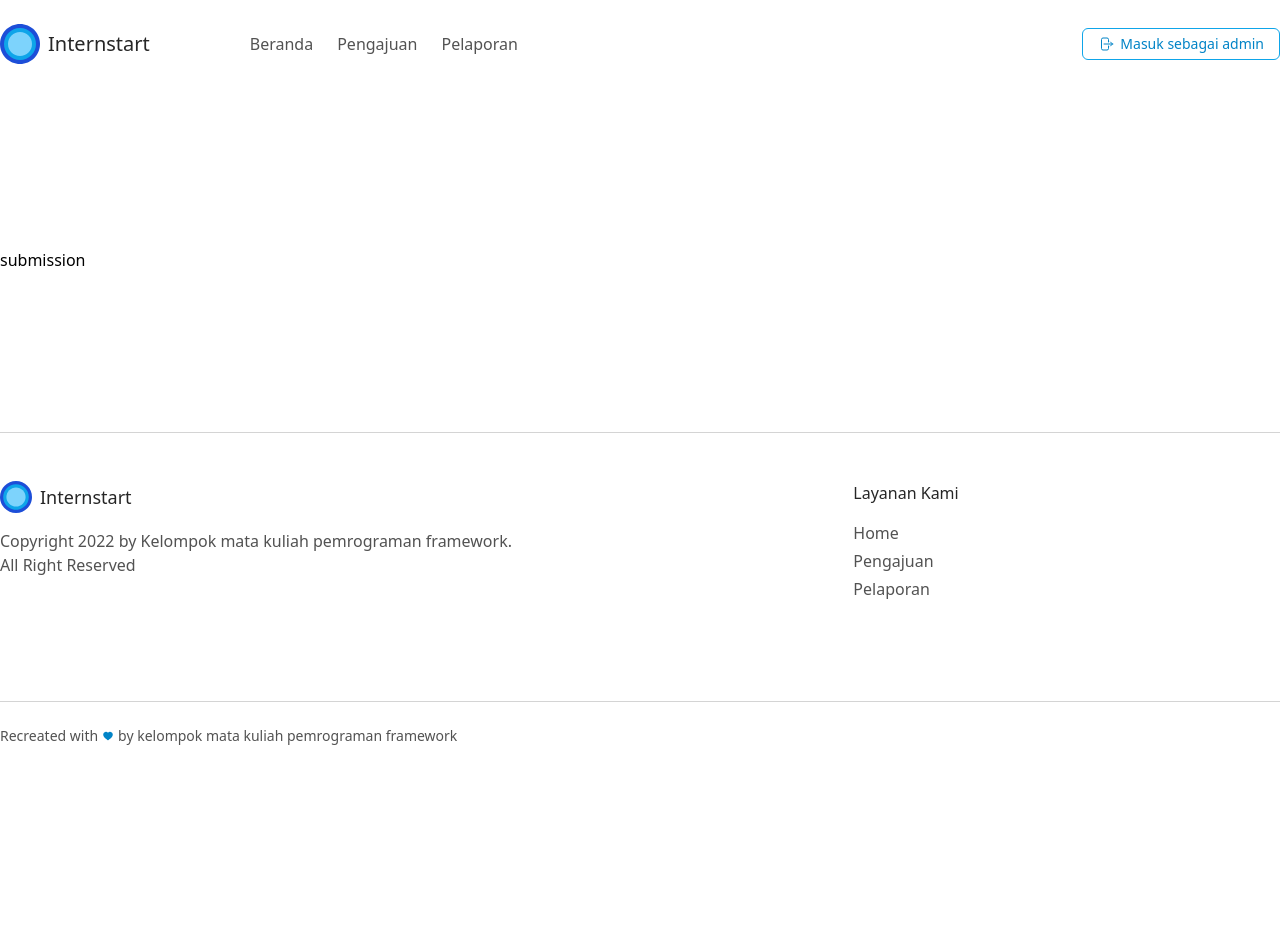
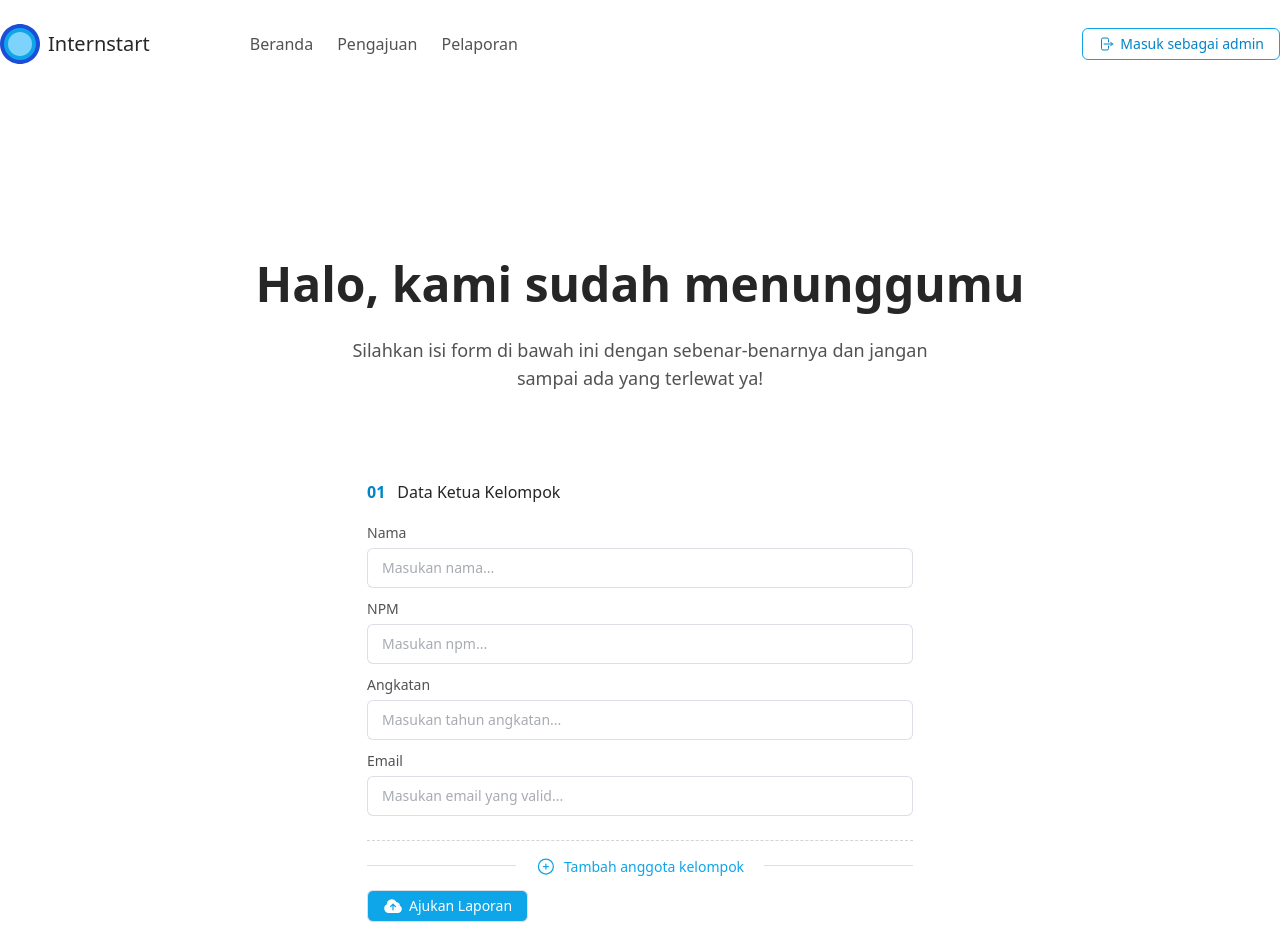
Before and after one commit to ipramudya/internstart, a Vue app: page /submission in a window 1280 px wide. Shown: the top 952 px of the page. Before the commit the page ends 800 px from the top, so only its background shows below. Built offline with nearby package versions, Linux system fonts and the light colour scheme.

Commit message:
feat: dynamic submission form fields

```diff
--- /dev/null
+++ b/src/views/Submission/SubmissionBanner.vue
@@ -0,0 +1,15 @@
+<template>
+    <article class="flex flex-col pb-[64px]">
+        <div class="flex flex-col space-y-4 text-center">
+            <h2 class="text-[48px] font-bold text-neutral-800">Halo, kami sudah menunggumu</h2>
+            <p class="text-lg text-neutral-600">
+                Silahkan isi form di bawah ini dengan sebenar-benarnya dan jangan <br />
+                sampai ada yang terlewat ya!
+            </p>
+        </div>
+    </article>
+</template>
+
+<script setup lang="ts"></script>
+
+<style scoped></style>
--- /dev/null
+++ b/src/views/Submission/SubmissionField.vue
@@ -0,0 +1,24 @@
+<template>
+    <div class="space-y-1">
+        <label :for="`member-${props.index}-${props.field}`" class="text-sm text-neutral-600">
+            <slot></slot>
+        </label>
+        <el-input
+            size="large"
+            :id="`member-${props.index}-${props.field}`"
+            :placeholder="props.placeholder"
+        />
+    </div>
+</template>
+
+<script setup lang="ts">
+const props = defineProps<{
+    index: number;
+    field: string;
+    placeholder: string;
+    modelValue: {
+        type: String;
+        default: '';
+    };
+}>();
+</script>
--- /dev/null
+++ b/src/views/Submission/SubmissionForm.vue
@@ -0,0 +1,125 @@
+<template>
+    <div class="flex w-full justify-center">
+        <div
+            class="flex min-w-[546px] flex-col space-y-6 divide-y divide-dashed divide-neutral-300"
+        >
+            <div v-for="(_, idx) in formFields" :key="`member-${idx}`" class="flex flex-col pt-6">
+                <!-- label -->
+                <div class="mb-4 flex items-center justify-between">
+                    <div class="flex">
+                        <span class="mr-3 font-bold text-sky-600">0{{ idx + 1 }}</span>
+                        <p class="font-medium text-neutral-800">
+                            {{ idx === 0 ? 'Data Ketua Kelompok' : `Data Anggota ${idx}` }}
+                        </p>
+                    </div>
+                    <button
+                        v-if="idx !== 0"
+                        class="text-rose-600"
+                        @click="() => onFindAndDeleteMember(idx)"
+                    >
+                        <XCircleIcon class="h-6 w-6" />
+                    </button>
+                </div>
+                <div class="flex flex-col space-y-2">
+                    <!-- name -->
+                    <div class="space-y-1">
+                        <label :for="`member-${idx}-name`" class="text-sm text-neutral-600"
+                            >Nama</label
+                        >
+                        <el-input
+                            size="large"
+                            :id="`member-${idx}-nama`"
+                            v-model="formFields[idx].name"
+                            placeholder="Masukan nama..."
+                        />
+                    </div>
+                    <!-- npm -->
+                    <div class="space-y-1">
+                        <label :for="`member-${idx}-npm`" class="text-sm text-neutral-600"
+                            >NPM</label
+                        >
+                        <el-input
+                            size="large"
+                            :id="`member-${idx}-npm`"
+                            v-model="formFields[idx].npm"
+                            placeholder="Masukan npm..."
+                        />
+                    </div>
+                    <!-- angkatan -->
+                    <div class="space-y-1">
+                        <label :for="`member-${idx}-grade`" class="text-sm text-neutral-600"
+                            >Angkatan</label
+                        >
+                        <el-input
+                            size="large"
+                            :id="`member-${idx}-grade`"
+                            v-model="formFields[idx].grade"
+                            placeholder="Masukan tahun angkatan..."
+                        />
+                    </div>
+                    <!-- email -->
+                    <div class="space-y-1">
+                        <label :for="`member-${idx}-grade`" class="text-sm text-neutral-600"
+                            >Email</label
+                        >
+                        <el-input
+                            type="email"
+                            size="large"
+                            :id="`member-${idx}-email`"
+                            v-model="formFields[idx].email"
+                            placeholder="Masukan email yang valid..."
+                        />
+                    </div>
+                </div>
+            </div>
+            <div class="w-full">
+                <el-divider>
+                    <button
+                        class="ease-transition flex items-center space-x-2 font-normal text-sky-500 hover:text-sky-400"
+                        @click="onIncrementTotalMember"
+                    >
+                        <PlusCircleIcon class="h-5 w-5" />
+                        <span>Tambah anggota kelompok</span>
+                    </button>
+                </el-divider>
+                <el-button
+                    plain
+                    :icon="CloudArrowUpIcon"
+                    class="ease-transition rounded-md !bg-sky-500 !text-white hover:!bg-sky-400"
+                >
+                    Ajukan Laporan
+                </el-button>
+            </div>
+        </div>
+    </div>
+</template>
+
+<script setup lang="ts">
+import { PlusCircleIcon, XCircleIcon } from '@heroicons/vue/24/outline';
+import { CloudArrowUpIcon } from '@heroicons/vue/24/solid';
+
+import { reactive } from 'vue';
+export type Fields = {
+    name: string;
+    npm: string;
+    grade: string;
+    email: string;
+};
+const formFields = reactive([{ name: '', npm: '', grade: '', email: '' }]);
+
+const onIncrementTotalMember = () => {
+    formFields.push({ name: '', npm: '', grade: '', email: '' });
+};
+const onFindAndDeleteMember = (idx: number) => {
+    formFields.splice(idx, 1);
+};
+</script>
+
+<style scoped lang="postcss">
+.el-input :deep(div) {
+    @apply rounded-md;
+}
+.el-button :deep(.el-icon) {
+    @apply text-[20px];
+}
+</style>
--- a/src/views/Submission/SubmissionView.vue
+++ b/src/views/Submission/SubmissionView.vue
@@ -1,9 +1,11 @@
 <template>
-    <div>
-        <h1>submission</h1>
-    </div>
+    <SubmissionBanner />
+    <SubmissionForm />
 </template>
 
-<script setup lang="ts"></script>
+<script setup lang="ts">
+import SubmissionBanner from './SubmissionBanner.vue';
+import SubmissionForm from './SubmissionForm.vue';
+</script>
 
 <style scoped></style>
```
